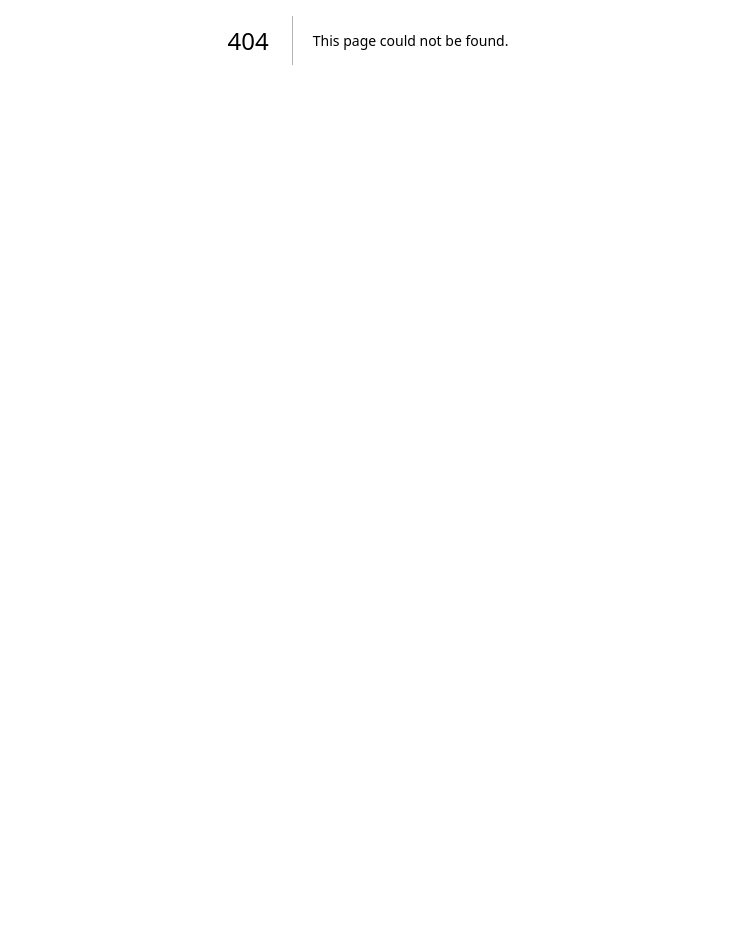
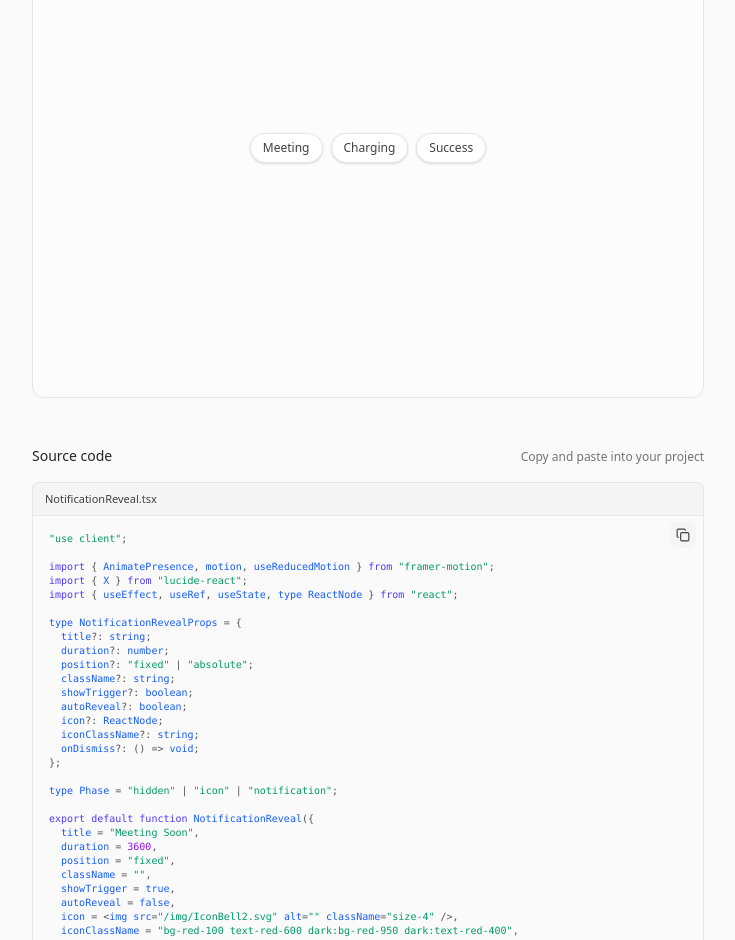
Before and after one commit to armondschneider/interactionkit, a Next.js app: page /demo/notification-reveal in a window 1280 px wide. Before the commit this address had no page. Shown: the part 360-1300 px from the top of the page, without its empty margins (272-1007 px from the left). Before the commit the page ends 800 px from the top, so only its background shows below. Built offline with nearby package versions, Linux system fonts and the light colour scheme.

Commit message:
feat: add notification reveal interaction

```diff
--- /dev/null
+++ b/app/demo/notification-reveal/page.tsx
@@ -0,0 +1,14 @@
+import OpenDemoPage from "../../../src/components/general/OpenDemoPage";
+import NotificationRevealDemo from "../../../src/components/notification/NotificationRevealDemo";
+
+export default function NotificationRevealDemoPage() {
+  return (
+    <OpenDemoPage
+      title="Notification reveal"
+      description="A notification signal that rises into view, then expands around its icon into a dismissible toast."
+      sourcePath="src/components/notification/NotificationReveal.tsx"
+    >
+      <NotificationRevealDemo />
+    </OpenDemoPage>
+  );
+}
--- a/app/page.tsx
+++ b/app/page.tsx
@@ -10,6 +10,7 @@ import MultipleImageExpand from "../src/components/image/MultipleImageExpand";
 import SoundToggle from "../src/components/sound/SoundToggle";
 import EmojiPicker from "../src/components/emoji/EmojiPicker";
 import SearchExpand from "../src/components/search/SearchExpand";
+import NotificationRevealDemo from "../src/components/notification/NotificationRevealDemo";
 import { SpringButton, SpringLinkButton } from "../src/components/general/SpringButton";
 import ClickHoldDeleteDemo from "../src/components/general/ClickHoldDeleteDemo";
 import Tab from "../src/components/tabs/Tab";
@@ -109,6 +110,10 @@ export default function Home() {
             </div>
           </DemoSection>
 
+          <DemoSection title="Notification reveal" category="Transient feedback" href="/demo/notification-reveal" dark={dimmed}>
+            <NotificationRevealDemo />
+          </DemoSection>
+
           <DemoSection title="Spring button" category="Press feedback" href="/demo/spring-button" dark={dimmed}>
             <div className="flex items-center gap-4">
               <SpringButton pressSpring={false}>Hover only</SpringButton>
--- a/src/components/general/SpringButton.tsx
+++ b/src/components/general/SpringButton.tsx
@@ -22,16 +22,13 @@ const MotionLink = motion.create(Link);
 export function SpringButton({ children, className = "", pressSpring = true, ...props }: ButtonProps) {
   const prefersReducedMotion = useReducedMotion();
   const canSpring = pressSpring && !prefersReducedMotion;
-  const interactionClassName = pressSpring
-    ? "transition-colors duration-150 hover:bg-neutral-700 dark:hover:bg-white"
-    : "hover:bg-neutral-700 dark:hover:bg-white";
 
   return (
     <motion.button
       {...props}
       whileTap={canSpring ? { scale: 0.94 } : undefined}
       transition={canSpring ? spring : undefined}
-      className={`rounded-full bg-neutral-800 px-4 py-2 text-sm font-medium text-white focus:outline-none focus-visible:ring-2 focus-visible:ring-neutral-400 focus-visible:ring-offset-2 dark:bg-neutral-200 dark:text-neutral-900 dark:focus-visible:ring-neutral-500 dark:focus-visible:ring-offset-neutral-900 ${interactionClassName} ${className}`}
+      className={`relative isolate overflow-hidden rounded-full bg-neutral-800 px-4 py-2 text-sm font-medium text-white focus:outline-none before:absolute before:inset-0 before:-z-10 before:scale-95 before:rounded-[inherit] before:bg-neutral-700 before:opacity-0 before:transition-[transform,opacity] before:duration-150 before:ease-out hover:before:scale-100 hover:before:opacity-100 focus-visible:ring-2 focus-visible:ring-neutral-400 focus-visible:ring-offset-2 dark:bg-neutral-200 dark:text-neutral-900 dark:before:bg-white dark:focus-visible:ring-neutral-500 dark:focus-visible:ring-offset-neutral-900 motion-reduce:before:transition-none ${className}`}
     >
       {children}
     </motion.button>
--- /dev/null
+++ b/src/components/notification/NotificationReveal.tsx
@@ -0,0 +1,144 @@
+"use client";
+
+import { AnimatePresence, motion, useReducedMotion } from "framer-motion";
+import { X } from "lucide-react";
+import { useEffect, useRef, useState, type ReactNode } from "react";
+
+type NotificationRevealProps = {
+  title?: string;
+  duration?: number;
+  position?: "fixed" | "absolute";
+  className?: string;
+  showTrigger?: boolean;
+  autoReveal?: boolean;
+  icon?: ReactNode;
+  iconClassName?: string;
+  onDismiss?: () => void;
+};
+
+type Phase = "hidden" | "icon" | "notification";
+
+export default function NotificationReveal({
+  title = "Meeting Soon",
+  duration = 3600,
+  position = "fixed",
+  className = "",
+  showTrigger = true,
+  autoReveal = false,
+  icon = <img src="/img/IconBell2.svg" alt="" className="size-4" />,
+  iconClassName = "bg-red-100 text-red-600 dark:bg-red-950 dark:text-red-400",
+  onDismiss,
+}: NotificationRevealProps) {
+  const [phase, setPhase] = useState<Phase>("hidden");
+  const timers = useRef<ReturnType<typeof setTimeout>[]>([]);
+  const prefersReducedMotion = useReducedMotion();
+
+  const clearTimers = () => {
+    timers.current.forEach(clearTimeout);
+    timers.current = [];
+  };
+
+  const dismiss = () => {
+    clearTimers();
+    setPhase("hidden");
+    onDismiss?.();
+  };
+
+  const reveal = () => {
+    clearTimers();
+    setPhase("hidden");
+    requestAnimationFrame(() => {
+      setPhase("icon");
+      timers.current.push(setTimeout(() => setPhase("notification"), prefersReducedMotion ? 120 : 620));
+      timers.current.push(setTimeout(dismiss, duration));
+    });
+  };
+
+  useEffect(() => {
+    if (autoReveal) reveal();
+  }, [autoReveal]);
+
+  useEffect(() => {
+    const onKeyDown = (event: KeyboardEvent) => {
+      if (event.key === "Escape" && phase !== "hidden") dismiss();
+    };
+    document.addEventListener("keydown", onKeyDown);
+    return () => {
+      document.removeEventListener("keydown", onKeyDown);
+    };
+  }, [phase]);
+
+  useEffect(() => () => clearTimers(), []);
+
+  const isExpanded = phase === "notification";
+  const placement = position === "fixed" ? "fixed" : "absolute";
+
+  return (
+    <div className={`flex flex-col items-center gap-4 ${className}`}>
+      {showTrigger && (
+        <motion.button
+          type="button"
+          onClick={reveal}
+          whileTap={prefersReducedMotion ? undefined : { scale: 0.96 }}
+          transition={{ type: "spring", stiffness: 500, damping: 28, mass: 0.5 }}
+          className="rounded-full border border-neutral-200 bg-white px-3.5 py-2 text-xs font-medium text-neutral-700 shadow-sm transition-colors hover:border-neutral-300 hover:text-neutral-900 focus:outline-none focus-visible:ring-2 focus-visible:ring-neutral-400 dark:border-neutral-700 dark:bg-neutral-800 dark:text-neutral-200 dark:hover:border-neutral-600 dark:hover:text-white dark:focus-visible:ring-neutral-500"
+        >
+          Show notification
+        </motion.button>
+      )}
+
+      <AnimatePresence>
+        {phase !== "hidden" && (
+          <motion.div
+            layout
+            role="status"
+            aria-live="polite"
+            initial={prefersReducedMotion ? { opacity: 0 } : { opacity: 0, scale: 0.64, y: 34 }}
+            animate={{
+              opacity: 1,
+              scale: 1,
+              y: 0,
+              width: isExpanded ? 240 : 48,
+              borderRadius: 999,
+            }}
+            exit={prefersReducedMotion ? { opacity: 0 } : { opacity: 0, scale: 0.82, y: 8 }}
+            transition={
+              prefersReducedMotion
+                ? { duration: 0.15 }
+                : phase === "icon"
+                  ? { duration: 0.36, ease: [0.16, 1, 0.3, 1] }
+                  : { type: "spring", stiffness: 430, damping: 30, mass: 0.7 }
+            }
+            className={`${placement} bottom-6 left-1/2 z-50 flex h-12 -translate-x-1/2 items-center overflow-hidden pointer-events-auto ${isExpanded ? "border border-neutral-200/50 bg-white p-1 shadow-md shadow-neutral-950/5 dark:border-neutral-700/50 dark:bg-neutral-800 dark:shadow-black/15" : "bg-transparent"}`}
+          >
+            <div className={`grid size-10 shrink-0 place-items-center rounded-full ${iconClassName}`}>
+              {icon}
+            </div>
+
+            <AnimatePresence initial={false}>
+              {isExpanded && (
+                <motion.div
+                  initial={prefersReducedMotion ? { opacity: 0 } : { opacity: 0, x: -8 }}
+                  animate={{ opacity: 1, x: 0 }}
+                  exit={{ opacity: 0, x: -4 }}
+                  transition={{ duration: prefersReducedMotion ? 0.1 : 0.16, ease: "easeOut" }}
+                  className="flex min-w-0 flex-1 items-center pl-2"
+                >
+                  <span className="truncate text-sm font-medium text-neutral-900 dark:text-neutral-100">{title}</span>
+                  <button
+                    type="button"
+                    onClick={dismiss}
+                    aria-label="Dismiss notification"
+                    className="ml-auto grid size-8 shrink-0 place-items-center rounded-full text-neutral-500 transition-colors hover:bg-neutral-200 hover:text-neutral-800 focus:outline-none focus-visible:ring-2 focus-visible:ring-neutral-400 dark:text-neutral-400 dark:hover:bg-neutral-700 dark:hover:text-neutral-100 dark:focus-visible:ring-neutral-500"
+                  >
+                    <X size={16} aria-hidden />
+                  </button>
+                </motion.div>
+              )}
+            </AnimatePresence>
+          </motion.div>
+        )}
+      </AnimatePresence>
+    </div>
+  );
+}
--- /dev/null
+++ b/src/components/notification/NotificationRevealDemo.tsx
@@ -0,0 +1,64 @@
+"use client";
+
+import { motion, useReducedMotion } from "framer-motion";
+import { useState } from "react";
+import NotificationReveal from "./NotificationReveal";
+
+const examples = [
+  {
+    label: "Meeting",
+    title: "Meeting Soon",
+    icon: <img src="/img/IconBell2.svg" alt="" className="size-4" />,
+    iconClassName: "bg-red-100 text-red-600 dark:bg-red-950 dark:text-red-400",
+  },
+  {
+    label: "Charging",
+    title: "Low battery",
+    icon: <img src="/img/IconBatteryLow.svg" alt="" className="size-4" />,
+    iconClassName: "bg-amber-100 text-amber-600 dark:bg-amber-950 dark:text-amber-400",
+  },
+  {
+    label: "Success",
+    title: "Form submitted",
+    icon: <img src="/img/IconCheckCircle2.svg?v=green" alt="" className="size-5" />,
+    iconClassName: "bg-green-100 text-green-600 dark:bg-green-950 dark:text-green-400",
+  },
+];
+
+export default function NotificationRevealDemo() {
+  const [active, setActive] = useState<number | null>(null);
+  const prefersReducedMotion = useReducedMotion();
+
+  return (
+    <div className="relative flex h-[310px] w-full flex-col items-center justify-center gap-3 overflow-hidden">
+      <div className="flex flex-wrap justify-center gap-2">
+        {examples.map((example, index) => (
+          <motion.button
+            key={example.label}
+            type="button"
+            onClick={() => setActive(index)}
+            whileTap={prefersReducedMotion ? undefined : { scale: 0.95 }}
+            transition={{ type: "spring", stiffness: 500, damping: 28, mass: 0.5 }}
+            className="cursor-pointer rounded-full border border-neutral-200 bg-white px-3 py-1.5 text-xs font-medium text-neutral-700 shadow-sm transition-colors hover:border-neutral-300 hover:text-neutral-900 focus:outline-none focus-visible:ring-2 focus-visible:ring-neutral-400 dark:border-neutral-700 dark:bg-neutral-800 dark:text-neutral-200 dark:hover:border-neutral-600 dark:hover:text-white dark:focus-visible:ring-neutral-500"
+          >
+            {example.label}
+          </motion.button>
+        ))}
+      </div>
+
+      {active !== null && (
+        <div className="pointer-events-none absolute inset-0">
+          <NotificationReveal
+            key={active}
+            position="absolute"
+            showTrigger={false}
+            autoReveal
+            title={examples[active].title}
+            icon={examples[active].icon}
+            iconClassName={examples[active].iconClassName}
+          />
+        </div>
+      )}
+    </div>
+  );
+}
--- /dev/null
+++ b/src/index.ts
@@ -0,0 +1 @@
+export { default as NotificationReveal } from "./components/notification/NotificationReveal";
```
Also changed, not shown: 1 other file (tests, documents, lock files or other folders).
